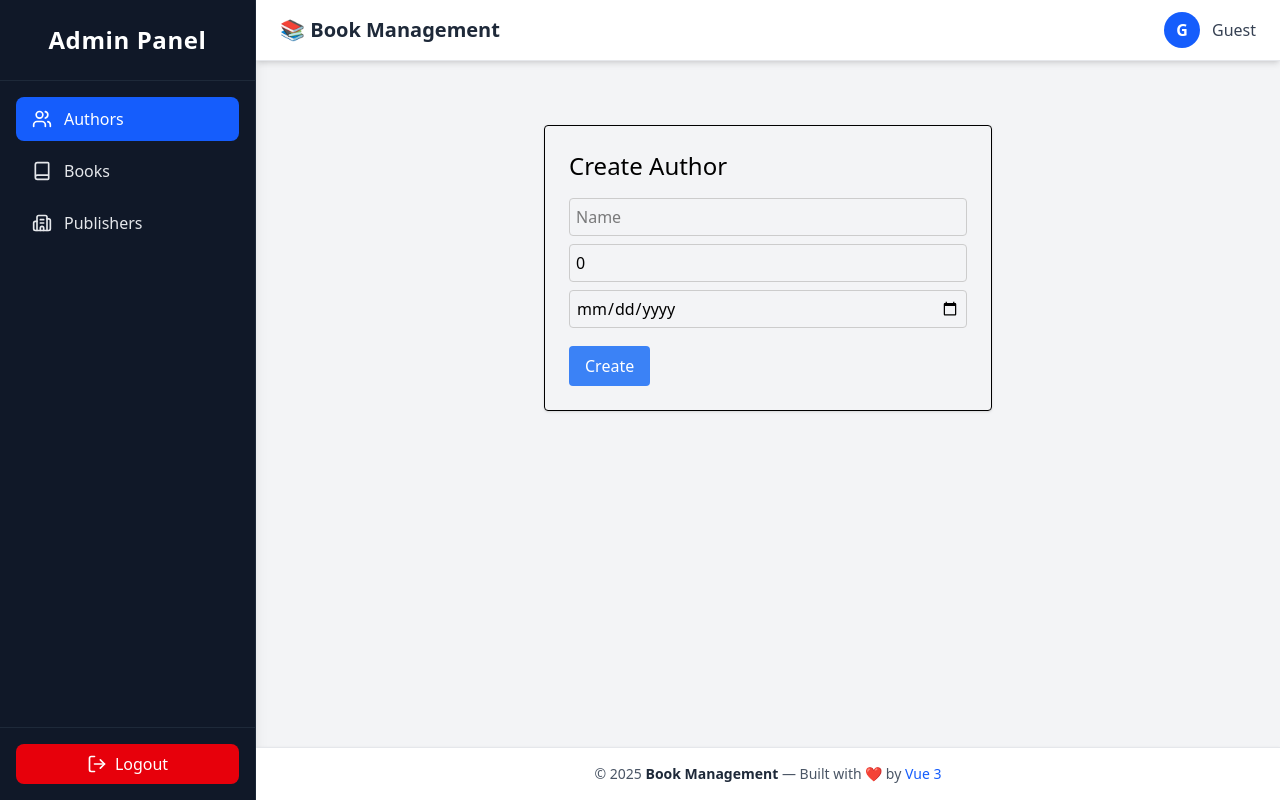
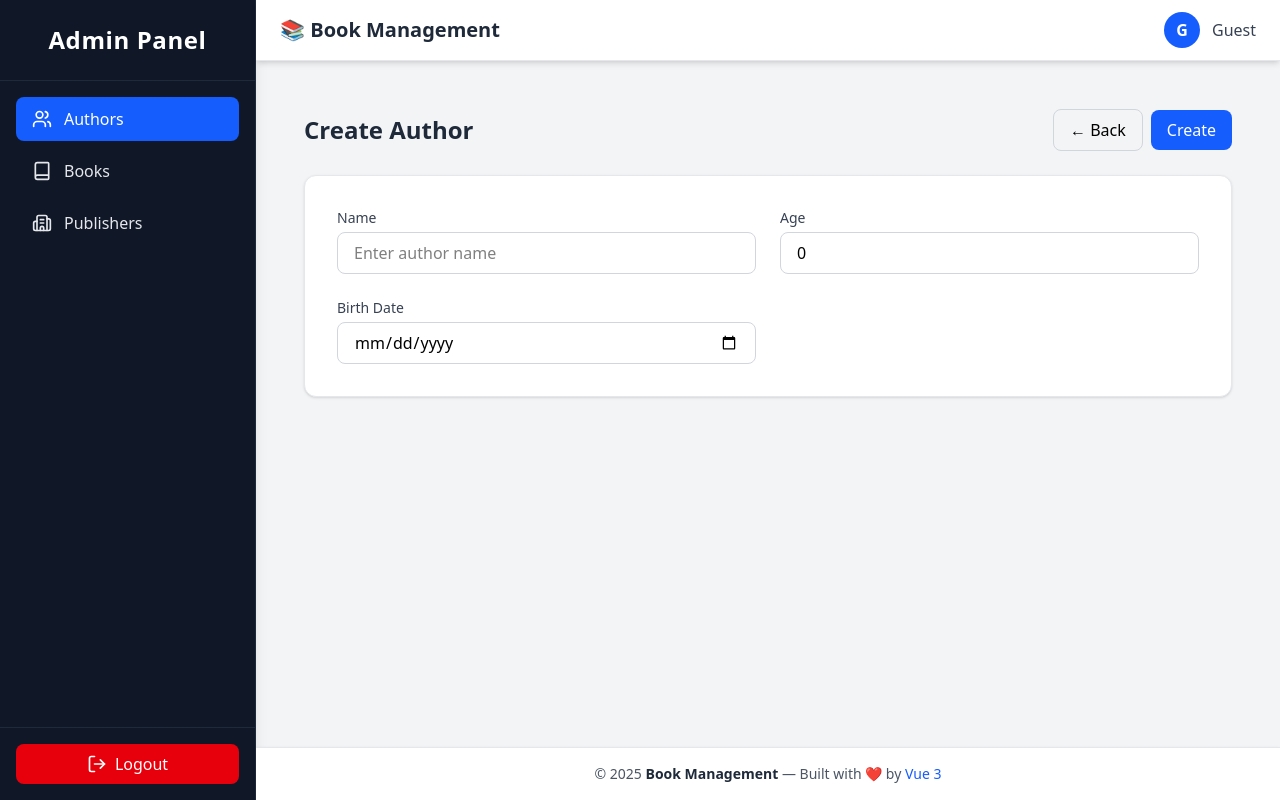
Before and after one commit to FazryJavier/Gits-BookManagementFS, a Vue app in the folder book-management-frontend/: page /authors/create in a window 1280 px wide. Built offline with nearby package versions, Linux system fonts and the light colour scheme; no server answers; sample sign-in values are in the browser's storage; the HTML template or start-up script is replaced by a standard one.

Commit message:
update form author

```diff
--- a/book-management-frontend/src/views/AuthorFormPage.vue
+++ b/book-management-frontend/src/views/AuthorFormPage.vue
@@ -1,89 +1,125 @@
-<template>
-  <div class="container max-w-md mx-auto mt-10 p-6 border rounded shadow">
-    <h1 class="text-2xl mb-4">{{ isEdit ? 'Edit Author' : 'Create Author' }}</h1>
+<script setup lang="ts">
+import { ref, onMounted, computed } from 'vue'
+import { useRouter, useRoute } from 'vue-router'
+import api from '@/api/axios'
 
-    <form @submit.prevent="submitForm">
-      <input v-model="form.name" placeholder="Name" class="input" />
-      <input v-model="form.age" placeholder="Age" type="number" class="input" />
-      <input
-        v-model="form.birth_date"
-        placeholder="Birth Date (YYYY-MM-DD)"
-        type="date"
-        class="input"
-      />
-      <button type="submit" class="btn">{{ isEdit ? 'Update' : 'Create' }}</button>
-    </form>
-
-    <p v-if="error" class="text-red-500 mt-2">{{ error }}</p>
-    <p v-if="success" class="text-green-500 mt-2">{{ success }}</p>
-  </div>
-</template>
-
-<script lang="ts">
-import { ref, onMounted } from 'vue'
-import api from '../api/axios'
-import { useRouter, useRoute } from 'vue-router'
-
-export default {
-  setup() {
 const router = useRouter()
 const route = useRoute()
-    const isEdit = ref(false)
-    const error = ref('')
-    const success = ref('')
-    const form = ref({ name: '', age: 0, birth_date: '' })
+
+const isEdit = computed(() => !!route.params.id)
+const form = ref({
+  name: '',
+  age: 0,
+  birth_date: '',
+})
+const loading = ref(false)
+const message = ref<{ type: 'success' | 'error'; text: string } | null>(null)
 
 const fetchAuthor = async (id: string) => {
   try {
     const res = await api.get(`/authors/${id}`)
     Object.assign(form.value, res.data.data)
-      } catch (e) {
-        console.error('Failed to fetch author', e)
+  } catch (err) {
+    console.error('Failed to fetch author:', err)
   }
 }
 
 const submitForm = async () => {
-      error.value = ''
-      success.value = ''
+  message.value = null
+  loading.value = true
   try {
     if (isEdit.value) {
       await api.put(`/authors/${route.params.id}`, form.value)
-          success.value = 'Author updated successfully'
+      message.value = { type: 'success', text: 'Author updated successfully.' }
     } else {
       await api.post('/authors', form.value)
-          success.value = 'Author created successfully'
+      message.value = { type: 'success', text: 'Author created successfully.' }
     }
-        router.push('/authors')
-      } catch (e: any) {
-        error.value = e.response?.data?.message || 'Something went wrong'
+
+    setTimeout(() => router.push('/authors'), 800)
+  } catch (err: any) {
+    message.value = {
+      type: 'error',
+      text: err.response?.data?.message || 'Something went wrong.',
+    }
+  } finally {
+    loading.value = false
   }
 }
 
 onMounted(async () => {
-      if (route.params.id) {
-        isEdit.value = true
-        await fetchAuthor(route.params.id as string)
-      }
+  if (isEdit.value) await fetchAuthor(route.params.id as string)
 })
-
-    return { form, submitForm, error, success, isEdit }
-  },
-}
 </script>
 
-<style scoped>
-.input {
-  width: 100%;
-  margin-bottom: 8px;
-  padding: 6px;
-  border: 1px solid #ccc;
-  border-radius: 4px;
-}
-.btn {
-  background-color: #3b82f6;
-  color: white;
-  padding: 8px 16px;
-  border-radius: 4px;
-  margin-top: 10px;
-}
-</style>
+<template>
+  <div class="container mx-auto p-6">
+    <div class="flex justify-between items-center mb-6">
+      <h1 class="text-2xl font-semibold text-gray-800">
+        {{ isEdit ? 'Edit Author' : 'Create Author' }}
+      </h1>
+
+      <div class="space-x-2">
+        <button
+          @click="router.push('/authors')"
+          class="px-4 py-2 border border-gray-300 rounded-lg hover:bg-gray-100 transition"
+        >
+          ← Back
+        </button>
+        <button
+          @click="submitForm"
+          :disabled="loading"
+          class="px-4 py-2 bg-blue-600 text-white rounded-lg hover:bg-blue-700 disabled:opacity-50 transition"
+        >
+          {{ loading ? 'Saving...' : isEdit ? 'Update' : 'Create' }}
+        </button>
+      </div>
+    </div>
+
+    <div class="bg-white rounded-xl shadow border border-gray-200 p-8">
+      <div class="grid grid-cols-1 md:grid-cols-2 gap-6">
+        <div>
+          <label class="block text-sm font-medium text-gray-700 mb-1">Name</label>
+          <input
+            v-model="form.name"
+            type="text"
+            placeholder="Enter author name"
+            class="w-full px-4 py-2 border border-gray-300 rounded-lg focus:ring focus:ring-blue-200 focus:border-blue-500 outline-none"
+            required
+          />
+        </div>
+
+        <div>
+          <label class="block text-sm font-medium text-gray-700 mb-1">Age</label>
+          <input
+            v-model.number="form.age"
+            type="number"
+            min="0"
+            class="w-full px-4 py-2 border border-gray-300 rounded-lg focus:ring focus:ring-blue-200 focus:border-blue-500 outline-none"
+            required
+          />
+        </div>
+
+        <div>
+          <label class="block text-sm font-medium text-gray-700 mb-1">Birth Date</label>
+          <input
+            v-model="form.birth_date"
+            type="date"
+            class="w-full px-4 py-2 border border-gray-300 rounded-lg focus:ring focus:ring-blue-200 focus:border-blue-500 outline-none"
+            required
+          />
+        </div>
+      </div>
+
+      <p
+        v-if="message"
+        :class="[
+          'mt-6 text-center font-medium',
+          message.type === 'success' ? 'text-green-600' : 'text-red-600',
+        ]"
+      >
+        {{ message.text }}
+      </p>
+    </div>
+  </div>
+</template>
--- a/book-management-frontend/src/views/AuthorPage.vue
+++ b/book-management-frontend/src/views/AuthorPage.vue
@@ -1,100 +1,6 @@
-<template>
-  <div class="container">
-    <div class="flex justify-between items-center mb-4">
-      <h1 class="text-2xl">Authors</h1>
-      <div class="space-x-2">
-        <button @click="goToPublishers" class="btn">Publishers</button>
-        <button @click="goToBooks" class="btn">Books</button>
-        <button @click="goToCreate" class="btn bg-green-500 hover:bg-green-600">
-          Create Author
-        </button>
-        <button @click="logout" class="btn bg-red-500 hover:bg-red-600">Logout</button>
-      </div>
-    </div>
-
-    <div class="mb-4 flex justify-between items-center">
-      <input
-        v-model="search"
-        @keyup.enter="fetchAuthors"
-        type="text"
-        placeholder="Search..."
-        class="border border-gray-300 rounded px-3 py-2 w-1/3"
-      />
-      <button @click="fetchAuthors" class="btn bg-blue-500 hover:bg-blue-600">
-        Search
-      </button>
-    </div>
-
-    <table class="table-auto w-full border-collapse border border-gray-300">
-      <thead>
-        <tr class="bg-gray-100">
-          <th class="border px-4 py-2">ID</th>
-          <th class="border px-4 py-2">Name</th>
-          <th class="border px-4 py-2">Age</th>
-          <th class="border px-4 py-2">Birth Date</th>
-          <th class="border px-4 py-2">Actions</th>
-        </tr>
-      </thead>
-      <tbody>
-        <tr v-for="author in authors" :key="author.id">
-          <td class="border px-4 py-2">{{ author.id }}</td>
-          <td class="border px-4 py-2">{{ author.name }}</td>
-          <td class="border px-4 py-2">{{ author.age }}</td>
-          <td class="border px-4 py-2">{{ author.birth_date }}</td>
-          <td class="border px-4 py-2">
-            <button @click="goToEdit(author.id)" class="btn bg-yellow-500 hover:bg-yellow-600 mr-2">
-              Edit
-            </button>
-            <button @click="deleteAuthor(author.id)" class="btn bg-red-500 hover:bg-red-600">
-              Delete
-            </button>
-          </td>
-        </tr>
-      </tbody>
-    </table>
-    <p v-if="authors.length === 0" class="mt-4 text-gray-500">No authors found.</p>
-  </div>
-
-  <div class="flex justify-center items-center mt-6 space-x-4">
-      <button
-        @click="changePage(meta.current_page - 1)"
-        :disabled="meta.current_page === 1"
-        class="px-3 py-1 border rounded disabled:opacity-50 bg-gray-100 hover:bg-gray-200"
-      >
-        Prev
-      </button>
-
-      <div class="flex items-center space-x-2">
-        <label class="text-sm">Per Page:</label>
-        <select
-          v-model="perPage"
-          @change="handlePerPageChange"
-          class="border border-gray-300 rounded px-2 py-1 text-sm"
-        >
-          <option v-for="n in [2, 5, 10]" :key="n" :value="n">
-            {{ n }}
-          </option>
-        </select>
-      </div>
-
-      <span class="text-sm">
-        Page {{ meta.current_page }} of {{ meta.last_page }}
-      </span>
-
-      <button
-        @click="changePage(meta.current_page + 1)"
-        :disabled="meta.current_page === meta.last_page"
-        class="px-3 py-1 border rounded disabled:opacity-50 bg-gray-100 hover:bg-gray-200"
-      >
-        Next
-      </button>
-    </div>
-</template>
-
 <script lang="ts">
 import { ref, onMounted } from 'vue'
 import api from '../api/axios'
-import { useAuthStore } from '../stores/auth'
 import { useRouter } from 'vue-router'
 
 export default {
@@ -109,7 +15,6 @@ export default {
     const page = ref(1)
     const perPage = ref(2)
     const search = ref('')
-    const auth = useAuthStore()
     const router = useRouter()
 
     const fetchAuthors = async () => {
@@ -140,13 +45,6 @@ export default {
       fetchAuthors()
     }
 
-    const logout = () => {
-      auth.logout()
-      router.push('/login')
-    }
-
-    const goToPublishers = () => router.push('/publishers')
-    const goToBooks = () => router.push('/books')
     const goToCreate = () => router.push('/authors/create')
     const goToEdit = (id: number) => router.push(`/authors/edit/${id}`)
 
@@ -168,9 +66,6 @@ export default {
       page,
       perPage,
       search,
-      logout,
-      goToPublishers,
-      goToBooks,
       goToCreate,
       goToEdit,
       deleteAuthor,
@@ -182,35 +77,108 @@ export default {
 }
 </script>
 
+<template>
+  <div class="p-6 space-y-6">
+    <div class="flex justify-between items-center">
+      <h1 class="text-2xl font-semibold text-gray-800">Authors</h1>
+
+      <button @click="goToCreate" class="btn-primary">+ Create Author</button>
+    </div>
+
+    <div
+      class="flex items-center justify-between bg-white p-4 rounded-lg shadow-sm border border-gray-200"
+    >
+      <div class="flex items-center gap-2 w-full max-w-md">
+        <input
+          v-model="search"
+          @keyup.enter="fetchAuthors"
+          type="text"
+          placeholder="Search authors..."
+          class="w-full border border-gray-300 rounded-lg px-3 py-2 focus:ring focus:ring-blue-200 focus:outline-none"
+        />
+        <button @click="fetchAuthors" class="btn-primary">Search</button>
+      </div>
+    </div>
+
+    <div class="bg-white shadow-sm rounded-lg border border-gray-200 overflow-hidden">
+      <table class="min-w-full">
+        <thead class="bg-gray-50">
+          <tr>
+            <th class="text-left px-6 py-3 text-sm font-semibold text-gray-600">ID</th>
+            <th class="text-left px-6 py-3 text-sm font-semibold text-gray-600">Name</th>
+            <th class="text-left px-6 py-3 text-sm font-semibold text-gray-600">Age</th>
+            <th class="text-left px-6 py-3 text-sm font-semibold text-gray-600">Birth Date</th>
+            <th class="text-center px-6 py-3 text-sm font-semibold text-gray-600">Actions</th>
+          </tr>
+        </thead>
+        <tbody>
+          <tr v-for="author in authors" :key="author.id" class="hover:bg-gray-50 transition">
+            <td class="px-6 py-3 text-gray-700">{{ author.id }}</td>
+            <td class="px-6 py-3 text-gray-700">{{ author.name }}</td>
+            <td class="px-6 py-3 text-gray-700">{{ author.age }}</td>
+            <td class="px-6 py-3 text-gray-700">{{ author.birth_date }}</td>
+            <td class="px-6 py-3 text-center">
+              <button @click="goToEdit(author.id)" class="btn-warning mr-2">Edit</button>
+              <button @click="deleteAuthor(author.id)" class="btn-danger">Delete</button>
+            </td>
+          </tr>
+        </tbody>
+      </table>
+
+      <p v-if="authors.length === 0" class="text-center py-6 text-gray-500">No authors found.</p>
+    </div>
+
+    <div
+      class="flex justify-between items-center mt-6 bg-white p-4 rounded-lg shadow-sm border border-gray-200"
+    >
+      <div class="flex items-center gap-3">
+        <button
+          @click="changePage(meta.current_page - 1)"
+          :disabled="meta.current_page === 1"
+          class="btn-secondary disabled:opacity-50"
+        >
+          Prev
+        </button>
+
+        <span class="text-gray-600 text-sm">
+          Page <span class="font-semibold">{{ meta.current_page }}</span> of {{ meta.last_page }}
+        </span>
+
+        <button
+          @click="changePage(meta.current_page + 1)"
+          :disabled="meta.current_page === meta.last_page"
+          class="btn-secondary disabled:opacity-50"
+        >
+          Next
+        </button>
+      </div>
+
+      <div class="flex items-center gap-2">
+        <label class="text-sm text-gray-600">Per Page:</label>
+        <select
+          v-model="perPage"
+          @change="handlePerPageChange"
+          class="border border-gray-300 rounded-lg px-2 py-1 text-sm focus:ring focus:ring-blue-200"
+        >
+          <option v-for="n in [2, 5, 10]" :key="n" :value="n">{{ n }}</option>
+        </select>
+      </div>
+    </div>
+  </div>
+</template>
+
 <style scoped>
-.container {
-  padding: 20px;
-  max-width: 900px;
-  margin: auto;
+@reference "tailwindcss";
+.btn-primary {
+  @apply bg-blue-600 hover:bg-blue-700 text-white px-4 py-2 rounded-lg text-sm font-medium transition;
 }
-.btn {
-  background-color: #3b82f6;
-  color: white;
-  font-weight: 500;
-  padding: 6px 12px;
-  border-radius: 6px;
-  transition: background 0.2s;
+.btn-secondary {
+  @apply bg-gray-200 hover:bg-gray-300 text-gray-700 px-3 py-2 rounded-lg text-sm transition;
 }
-.btn:hover {
-  background-color: #2563eb;
+.btn-warning {
+  @apply bg-yellow-500 hover:bg-yellow-600 text-white px-3 py-1 rounded-lg text-sm transition;
 }
-table {
-  border-collapse: collapse;
-  width: 100%;
-  margin-top: 10px;
-}
-th,
-td {
-  border: 1px solid #d1d5db;
-  padding: 8px;
-  text-align: left;
-}
-th {
-  background-color: #f3f4f6;
+.btn-danger {
+  @apply bg-red-500 hover:bg-red-600 text-white px-3 py-1 rounded-lg text-sm transition;
 }
 </style>
```
Lines whose indentation alone changed are shown as unchanged.
